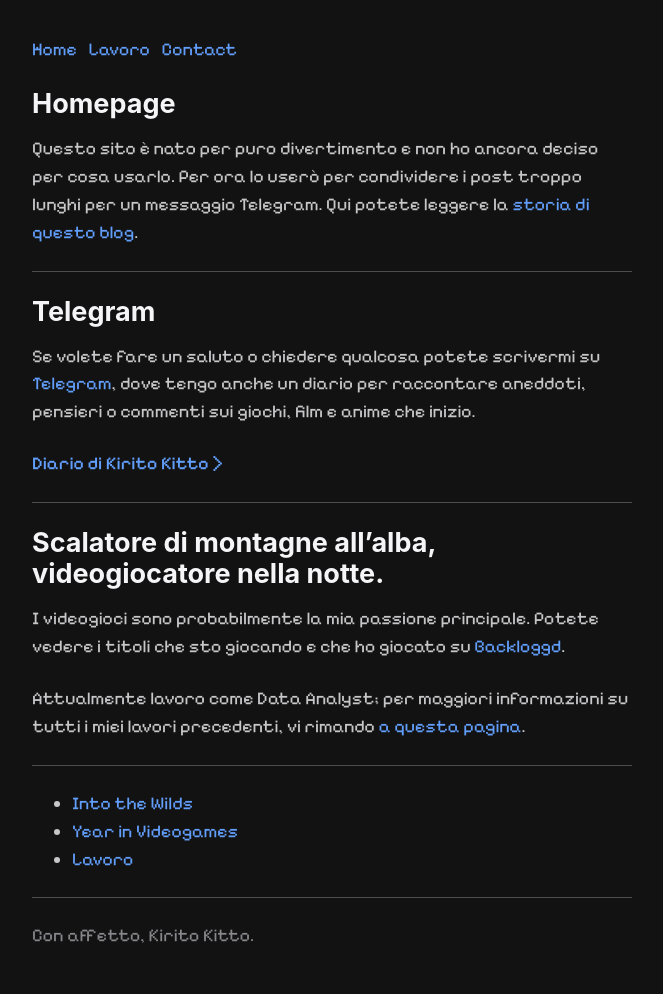
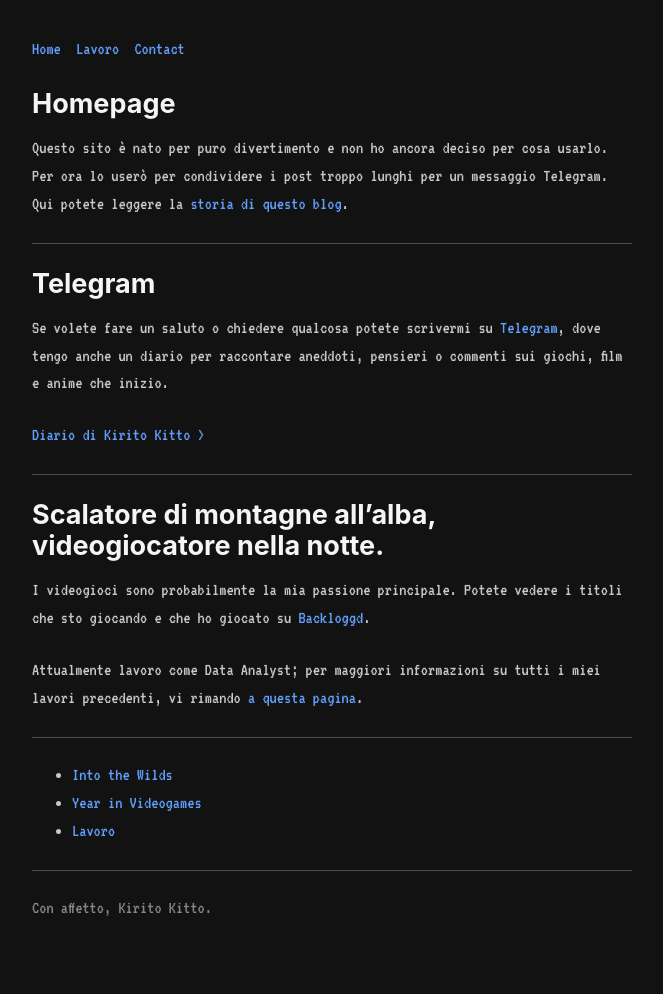
Before and after one commit to KiritoKitto/kiritokitto.github.io, a Jekyll site: the page built from index.md, in a window 1280 px wide. Shown: the whole page, without its empty margins (308-971 px from the left). Built offline with Jekyll 4.4.1, drawn with Linux system fonts in a browser that asks for light colours; our own code applies the rules of GitHub Pages for plain Markdown files; after the commit the page ends 966 px from its top, so only the background shows below that.

Commit message:
new font test

```diff
--- a/_layouts/default.html
+++ b/_layouts/default.html
@@ -6,7 +6,7 @@
     <meta name="title" content="Kirito Kitto">
     <link rel="preconnect" href="https://fonts.googleapis.com">
 <link rel="preconnect" href="https://fonts.gstatic.com" crossorigin>
-<link href="https://fonts.googleapis.com/css2?family=Inter+Tight:ital,wght@0,100..900;1,100..900&family=Inter:ital,opsz,wght@0,14..32,100..900;1,14..32,100..900&family=Pixelify+Sans:wght@400..700&display=swap" rel="stylesheet">
+<link href="https://fonts.googleapis.com/css2?family=Inter+Tight:ital,wght@0,100..900;1,100..900&family=Inter:ital,opsz,wght@0,14..32,100..900;1,14..32,100..900&family=VT323&display=swap" rel="stylesheet">
 
 
     <link rel="stylesheet" href="{{ '/css/dark.css' | relative_url }}">
--- a/css/dark.css
+++ b/css/dark.css
@@ -1,7 +1,7 @@
 @import url('style.css');
 
 :root {
-    --font: "Pixelify Sans", sans-serif;;
+    --font: "VT323", monospace;
     --font-title: -apple-system,BlinkMacSystemFont,Segoe UI,Roboto,Oxygen-Sans,Ubuntu,Cantarell,Helvetica Neue,sans-serif;
 
     --color-background: rgb(18, 18, 18);
```
